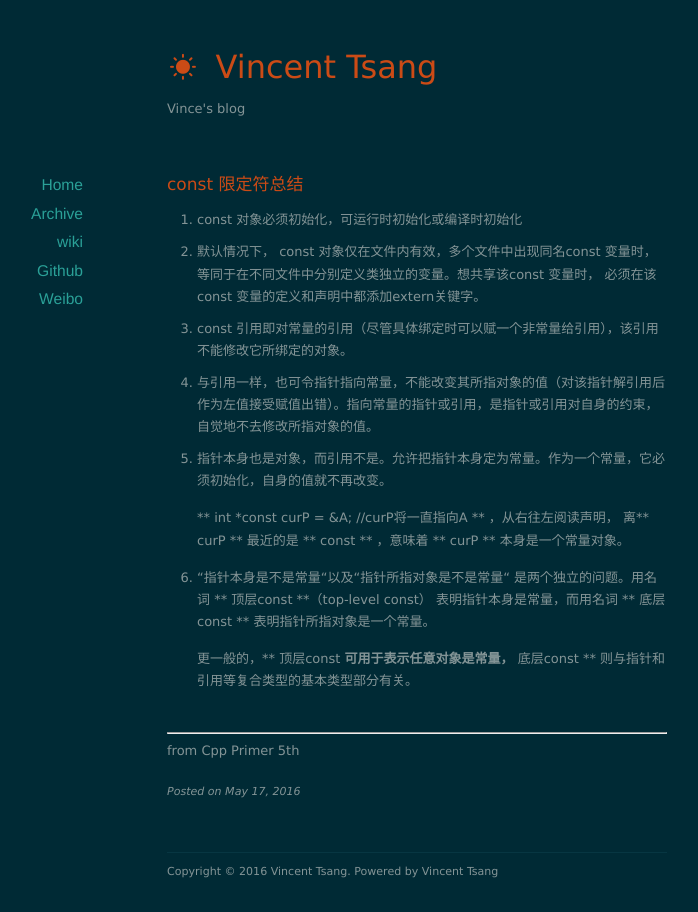
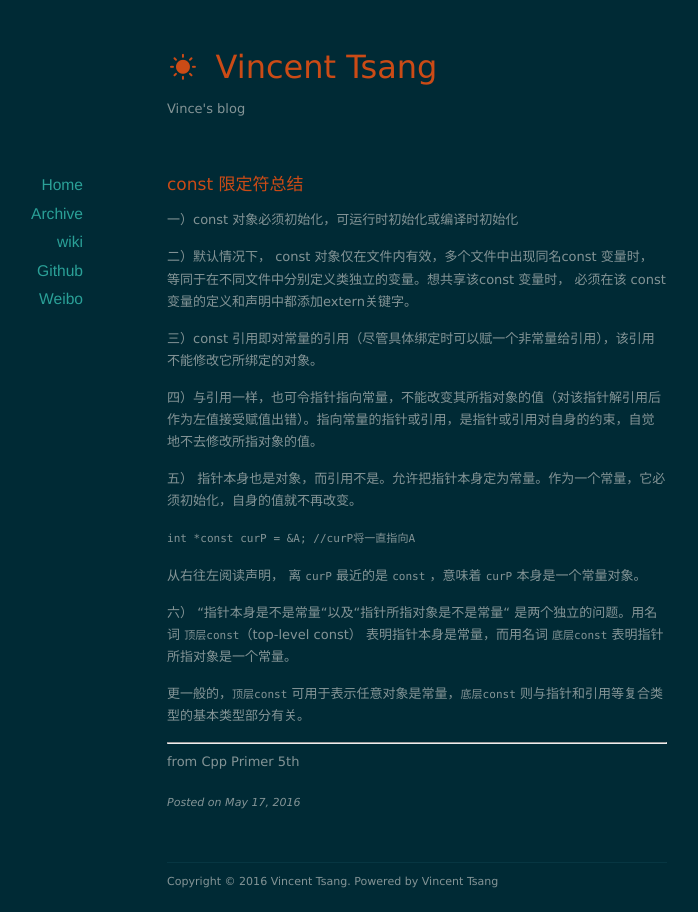
Before and after one commit to vinceTsang/vincetsang.github.io, a Jekyll site: the page built from _posts/2016-05-17-const-summarization.md, in a window 1280 px wide. Shown: the whole page, without its empty margins (223-921 px from the left). Built offline with Jekyll 4.4.1, drawn with Linux system fonts in a browser that asks for light colours; nearby versions of some CDN libraries.

Commit message:
Update 2016-05-17-const-summarization.md

```diff
--- a/_posts/2016-05-17-const-summarization.md
+++ b/_posts/2016-05-17-const-summarization.md
@@ -6,16 +6,23 @@ categories: vince
 ---
 
 
-*  const 对象必须初始化，可运行时初始化或编译时初始化
-*  默认情况下， const 对象仅在文件内有效，多个文件中出现同名const 变量时， 等同于在不同文件中分别定义类独立的变量。想共享该const 变量时， 必须在该 const 变量的定义和声明中都添加extern关键字。
-*  const 引用即对常量的引用（尽管具体绑定时可以赋一个非常量给引用），该引用不能修改它所绑定的对象。
-*  与引用一样，也可令指针指向常量，不能改变其所指对象的值（对该指针解引用后作为左值接受赋值出错）。指向常量的指针或引用，是指针或引用对自身的约束，自觉地不去修改所指对象的值。
-*  指针本身也是对象，而引用不是。允许把指针本身定为常量。作为一个常量，它必须初始化，自身的值就不再改变。
+一）const 对象必须初始化，可运行时初始化或编译时初始化
 
-    ** int *const curP = &A;  //curP将一直指向A ** ，从右往左阅读声明， 离** curP ** 最近的是 ** const ** ，意味着 ** curP ** 本身是一个常量对象。
-*  “指针本身是不是常量“以及“指针所指对象是不是常量“ 是两个独立的问题。用名词 ** 顶层const **（top-level const） 表明指针本身是常量，而用名词 ** 底层const ** 表明指针所指对象是一个常量。
+二）默认情况下， const 对象仅在文件内有效，多个文件中出现同名const 变量时， 等同于在不同文件中分别定义类独立的变量。想共享该const 变量时， 必须在该 const 变量的定义和声明中都添加extern关键字。
 
-    更一般的，** 顶层const **可用于表示任意对象是常量，** 底层const ** 则与指针和引用等复合类型的基本类型部分有关。
+三）const 引用即对常量的引用（尽管具体绑定时可以赋一个非常量给引用），该引用不能修改它所绑定的对象。
+
+四）与引用一样，也可令指针指向常量，不能改变其所指对象的值（对该指针解引用后作为左值接受赋值出错）。指向常量的指针或引用，是指针或引用对自身的约束，自觉地不去修改所指对象的值。
+
+五）  指针本身也是对象，而引用不是。允许把指针本身定为常量。作为一个常量，它必须初始化，自身的值就不再改变。
+
+`` int *const curP = &A;  //curP将一直指向A ``
+
+从右往左阅读声明， 离 ``curP`` 最近的是 ``const `` ，意味着 `` curP `` 本身是一个常量对象。
+
+六）  “指针本身是不是常量“以及“指针所指对象是不是常量“ 是两个独立的问题。用名词 `` 顶层const ``（top-level const） 表明指针本身是常量，而用名词 `` 底层const `` 表明指针所指对象是一个常量。
+
+更一般的，`` 顶层const `` 可用于表示任意对象是常量，`` 底层const `` 则与指针和引用等复合类型的基本类型部分有关。
 
 ---
 
```
